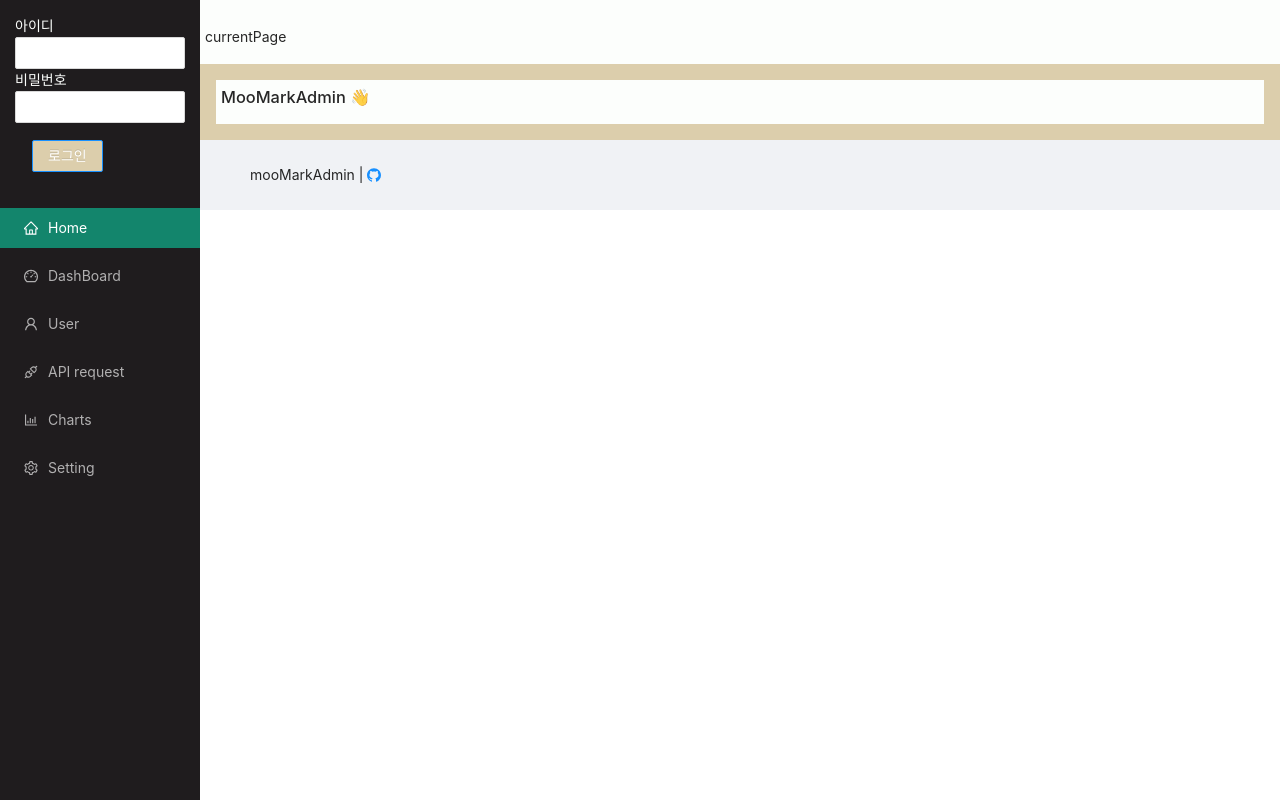
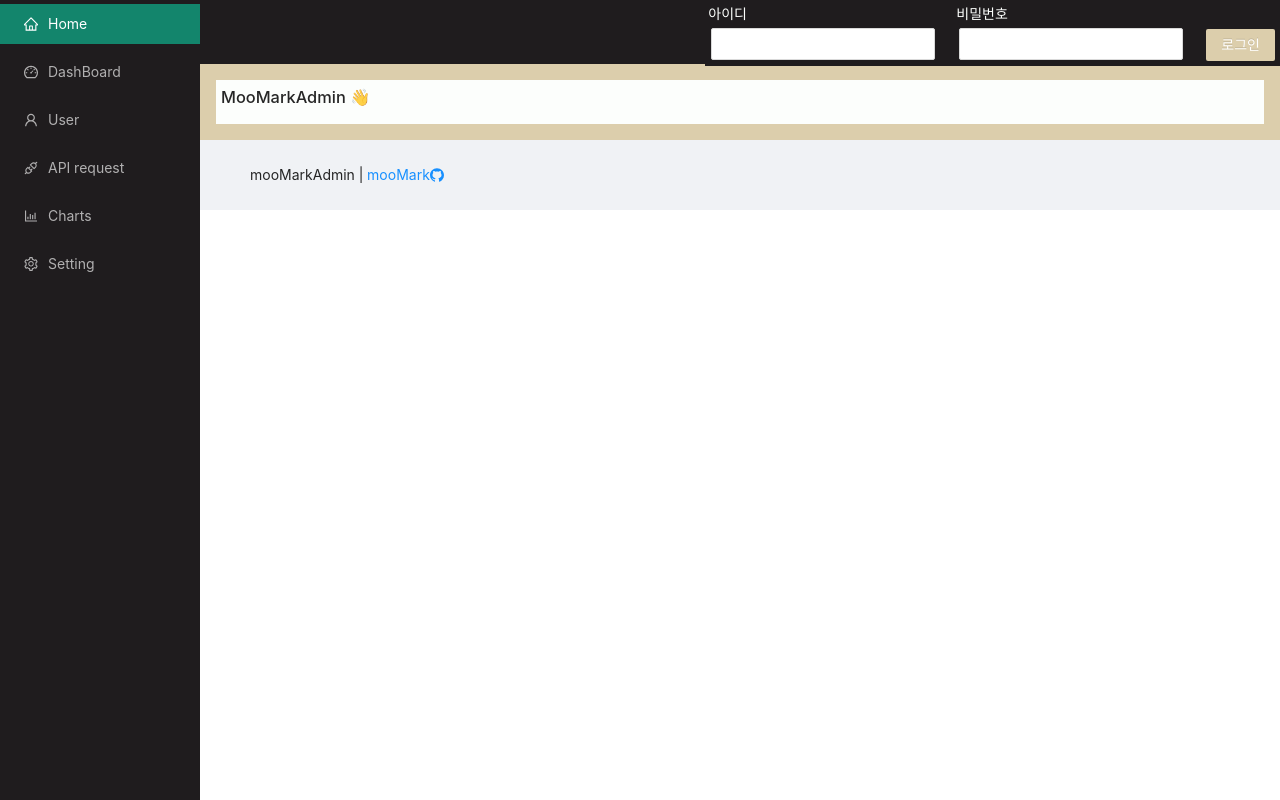
Before and after one commit to blackcowmoo/moo-mark-admin-frontend, a Next.js app: page / in a window 1280 px wide. Built offline with nearby package versions, Linux system fonts and the light colour scheme.

Commit message:
change layout styles

```diff
--- /dev/null
+++ b/components/AdminHeader.tsx
@@ -0,0 +1,21 @@
+import { useState } from 'react';
+import { Layout } from 'antd';
+import LoginForm from './LoginForm';
+import UserProfile from './UserProfile';
+
+import style from '@styles/header.module.scss'
+
+const { Header } = Layout;
+
+
+
+const AdminHeader: React.FC = () => {
+  const [isLoggedIn, setIsLoggedIn] = useState<boolean>(false);
+  return (
+    <Header className={style.header} >
+      {isLoggedIn ? <UserProfile setIsLoggedIn={setIsLoggedIn} /> : <LoginForm setIsLoggedIn={setIsLoggedIn} />}
+    </Header>
+  );
+};
+
+export default AdminHeader;
--- a/components/AdminSider.tsx
+++ b/components/AdminSider.tsx
@@ -1,25 +1,19 @@
-import { useState } from 'react';
 import Link from 'next/link';
 import { NextRouter, useRouter } from 'next/router';
 import { Layout, Menu } from 'antd';
 
 import { BarChartOutlined, UserOutlined, HomeOutlined, SettingOutlined, DashboardOutlined, ApiOutlined } from '@ant-design/icons';
-
-import UserProfile from './UserProfile';
-import LoginForm from './LoginForm';
-
 import style from '@styles/adminSider.module.scss';
 
 const { Sider } = Layout;
 const { Item } = Menu;
 const AdminSider: React.FC = () => {
   const router: NextRouter = useRouter();
-  const [isLoggedIn, setIsLoggedIn] = useState<boolean>(false);
+
   return (
     <Layout className={style.customlayout}>
       <Sider className={style.sider}>
-        <div className="logo" />
-        {isLoggedIn ? <UserProfile setIsLoggedIn={setIsLoggedIn} /> : <LoginForm setIsLoggedIn={setIsLoggedIn} />}
+        <div className="logo"></div>
         <Menu theme="dark" className={style.menuContainer} mode="inline" selectedKeys={[router.pathname]}>
           <Item key="/" className={style.item} icon={<HomeOutlined />}>
             <Link href="/">Home</Link>
--- a/components/AppLayout.tsx
+++ b/components/AppLayout.tsx
@@ -1,10 +1,11 @@
 import { Layout } from 'antd';
 import { GithubOutlined } from '@ant-design/icons';
 import AdminSider from './AdminSider';
+import AdminHeader from './AdminHeader';
 
 import style from '@styles/adminSider.module.scss';
 
-const { Footer, Content, Header } = Layout;
+const { Footer, Content } = Layout;
 
 const AdminLayout: React.FunctionComponent = ({ children }) => {
   // const [isLoggedIn, setIsLoggedIn] = useState(false);
@@ -12,15 +13,12 @@ const AdminLayout: React.FunctionComponent = ({ children }) => {
     <Layout className={style.appLayout}>
       <AdminSider />
       <Layout className="site-layout" style={{ marginLeft: 200, backgroundColor: '#DCCEAC' }}>
-        <Header className="site-layout-background" style={{ padding: '5px', backgroundColor: '#FCFEFC' }}>
-          {' '}
-          currentPage{' '}
-        </Header>
-        <Content style={{ padding: '5px', margin: '16px 16px', overflow: 'initial', backgroundColor: '#FCFEFC' }}> {children}</Content>
+        <AdminHeader/>
+        <Content style={{ display:'flex', padding: '5px', margin: '16px 16px', overflow: 'initial', backgroundColor: '#FCFEFC' }}> {children}</Content>
         <Footer>
           mooMarkAdmin |{' '}
           <a href="https://github.com/blackcowmoo/moo-mark" rel="noreferrer noopener" target="_blank" >
-            <GithubOutlined />
+            mooMark<GithubOutlined />
           </a>
         </Footer>
       </Layout>
--- a/components/LoginForm.tsx
+++ b/components/LoginForm.tsx
@@ -20,18 +20,18 @@ const LoginForm: React.FC<any> = ({ setIsLoggedIn }) => {
     setIsLoggedIn(true);
   }, [id, password]);
   return (
-    <Form className={style.loginForm} onFinish={onSubmitForm}>
+    <Form className={style.loginForm} layout="inline" onFinish={onSubmitForm}>
       <div>
         <label htmlFor="user-id">아이디</label>
         <br />
         <div>
-          <Input name="user-id" value={id} onChange={onChangeId} required />
+          <Input className={style.loginInput} name="user-id" value={id} onChange={onChangeId} required />
         </div>
       </div>
       <div>
         <label htmlFor="user-password">비밀번호</label>
         <br />
-        <Input name="user-password" type="password" value={password} onChange={onChangePassword} required />
+        <Input className={style.loginInput} name="user-password" type="password" value={password} onChange={onChangePassword} required />
       </div>
 
       <Button className={style.loginButton} type="primary" htmlType="submit" loading={false}>
--- a/components/UserProfile.tsx
+++ b/components/UserProfile.tsx
@@ -1,28 +1,52 @@
-import { useCallback } from 'react';
-import { Card, Avatar, Button } from 'antd';
+import { useCallback, Fragment } from 'react';
+import { Card, Avatar, Button, Menu } from 'antd';
 import { UserOutlined } from '@ant-design/icons';
 
 import style from '@styles/userProfile.module.scss';
+
+const { SubMenu } = Menu;
 
 const UserProfile: React.FC<any> = ({ setIsLoggedIn }) => {
   const onLogOut = useCallback(() => {
     setIsLoggedIn(false);
   }, []);
+
+  const handleClickMenu = () => {
+    console.log('menu!');
+  }
   return (
-    <Card className={style.userProfile}>
-      <Card.Meta
-        className={style.profileMeta}
-        avatar={
-          <Avatar shape="square" icon={<UserOutlined />}>
-            admin
-          </Avatar>
-        }
-        title={<div className={style.profileName}>admin</div>}
-      />
-      <Button className={style.profileButton} onClick={onLogOut}>
-        로그아웃
-      </Button>
-    </Card>
+    <Menu key="user" mode="horizontal" onClick={handleClickMenu}>
+        <SubMenu
+          title={
+            <Fragment>
+              <span style={{ color: '#999', marginRight: 4 }}>
+                Hi,
+              </span>
+              <span>Admin</span>
+              <Avatar style={{ marginLeft: 8 }} icon={<UserOutlined />} />
+            </Fragment>
+          }
+        >
+          <Menu.Item key="SignOut" onClick={onLogOut}>
+            Sign out
+          </Menu.Item>
+        </SubMenu>
+      </Menu>
+
+    // <Card className={style.userProfile}>
+    //   <Card.Meta
+    //     className={style.profileMeta}
+    //     avatar={
+    //       <Avatar shape="square" icon={<UserOutlined />}>
+    //         admin
+    //       </Avatar>
+    //     }
+    //     title={<div className={style.profileName}>admin</div>}
+    //   />
+    //   <Button className={style.profileButton} onClick={onLogOut}>
+    //     로그아웃
+    //   </Button>
+    // </Card>
   );
 };
 
--- /dev/null
+++ b/styles/header.module.scss
@@ -0,0 +1,11 @@
+@import './app.scss';
+
+.header {
+  display: flex;
+  flex-flow: wrap;
+  flex-direction: row;
+  justify-content: flex-end;
+  align-items: center;
+  padding: 0px;
+  background-color: $menu-color;
+}
--- a/styles/loginForm.module.scss
+++ b/styles/loginForm.module.scss
@@ -1,13 +1,27 @@
 @import './app.scss';
 
+
+
 .loginForm {
-  margin: 15px;
+  padding: 3px;
+  display: flex;
+  flex-direction: row;
+  justify-content: flex-end;
+  align-items: flex-end;
   background-color: $menu-color;
   label {
     color: #FCFEFC;
   }
+  .loginInput{
+    margin: 3px;
+    width: 90%;
+    &:hover{
+      border-color: $selected-menu-color;
+    }
+  }
   .loginButton{
-    margin: 17px;
+    margin: 2px;
     background:$button-color;
+    border: 0px;
   }
 }
--- a/styles/userProfile.module.scss
+++ b/styles/userProfile.module.scss
@@ -2,16 +2,20 @@
 
 .userProfile{
   background-color: $menu-color;
-  padding: 15px;
   border: 0px;
+  display: flex;
+  flex-flow: wrap;
+  flex-direction: row;
+  justify-content: flex-end;
+  align-items: center;
   .profileMeta{
-    padding-left: 32px;
+    padding-left: 1px;
   }
   .profileName{
     color: $layout-font-color;
   }
   .profileButton{
-    margin: 17px;
+    margin: 0px;
     background-color: $button-color;
   }
 
```
